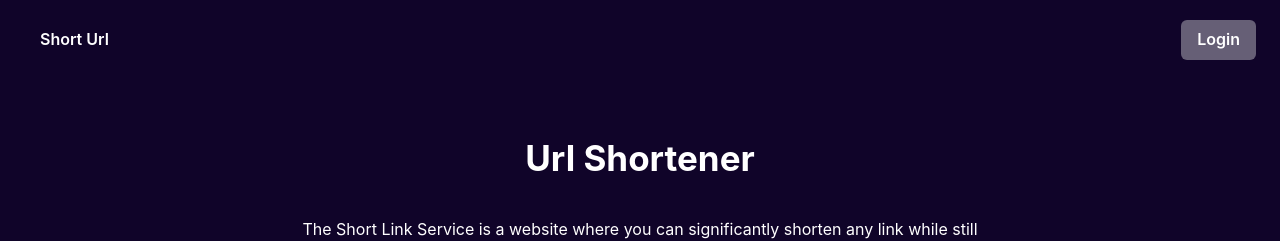
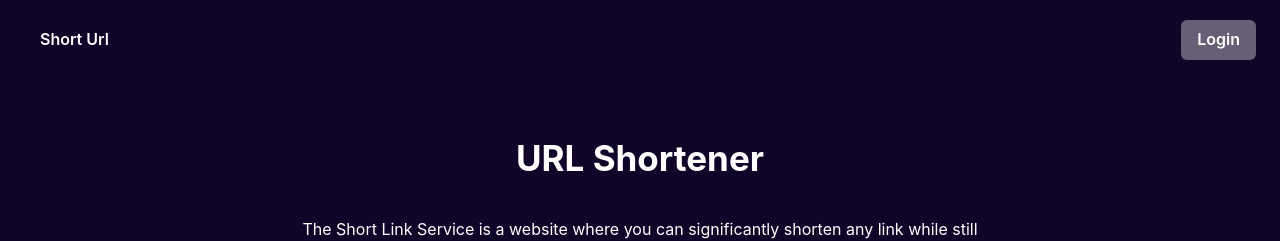
Before and after one commit to laura-vargas-dev/url-shortener, a Next.js app: page / in a window 1280 px wide. Shown: the top 241 px of the page. Built offline with nearby package versions, Linux system fonts and the light colour scheme; no server answers.

Commit message:
Ajustes visuales finales

```diff
--- a/components/Layout.js
+++ b/components/Layout.js
@@ -9,7 +9,7 @@ export default function RootLayout({ children }) {
   return (
     <Providers>
       <Head>
-        <title>Self-Made URL Shortener</title>
+        <title>URL Shortener</title>
         <meta name="description" content="URL Shortener" />
         <link rel="icon" href="/favicon.ico" />
       </Head>
--- a/pages/index.js
+++ b/pages/index.js
@@ -55,19 +55,12 @@ export default function Home() {
   };
 
   return (
-    <>
-      <Head>
-        <title>Url Shortener</title>
-        <meta name="description" content="Generated by create next app" />
-        <meta name="viewport" content="width=device-width, initial-scale=1" />
-        <link rel="icon" href="/favicon.ico" />
-      </Head>
     <main className={styles.main}>
-        <h1 className={styles.title}>Url Shortener</h1>
+      <h1 className={styles.title}>URL Shortener</h1>
       <p className={styles.description}>
-          The Short Link Service is a website where you can significantly
-          shorten any link while still functioning exactly like the original
-          long link. With just one click, you can shorten the long URL.
+        The Short Link Service is a website where you can significantly shorten
+        any link while still functioning exactly like the original long link.
+        With just one click, you can shorten the long URL.
       </p>
       <Stack spacing={4}>
         <InputGroup>
@@ -131,6 +124,5 @@ export default function Home() {
         </Stack>
       )}
     </main>
-    </>
   );
 }
```
Lines whose indentation alone changed are shown as unchanged.
